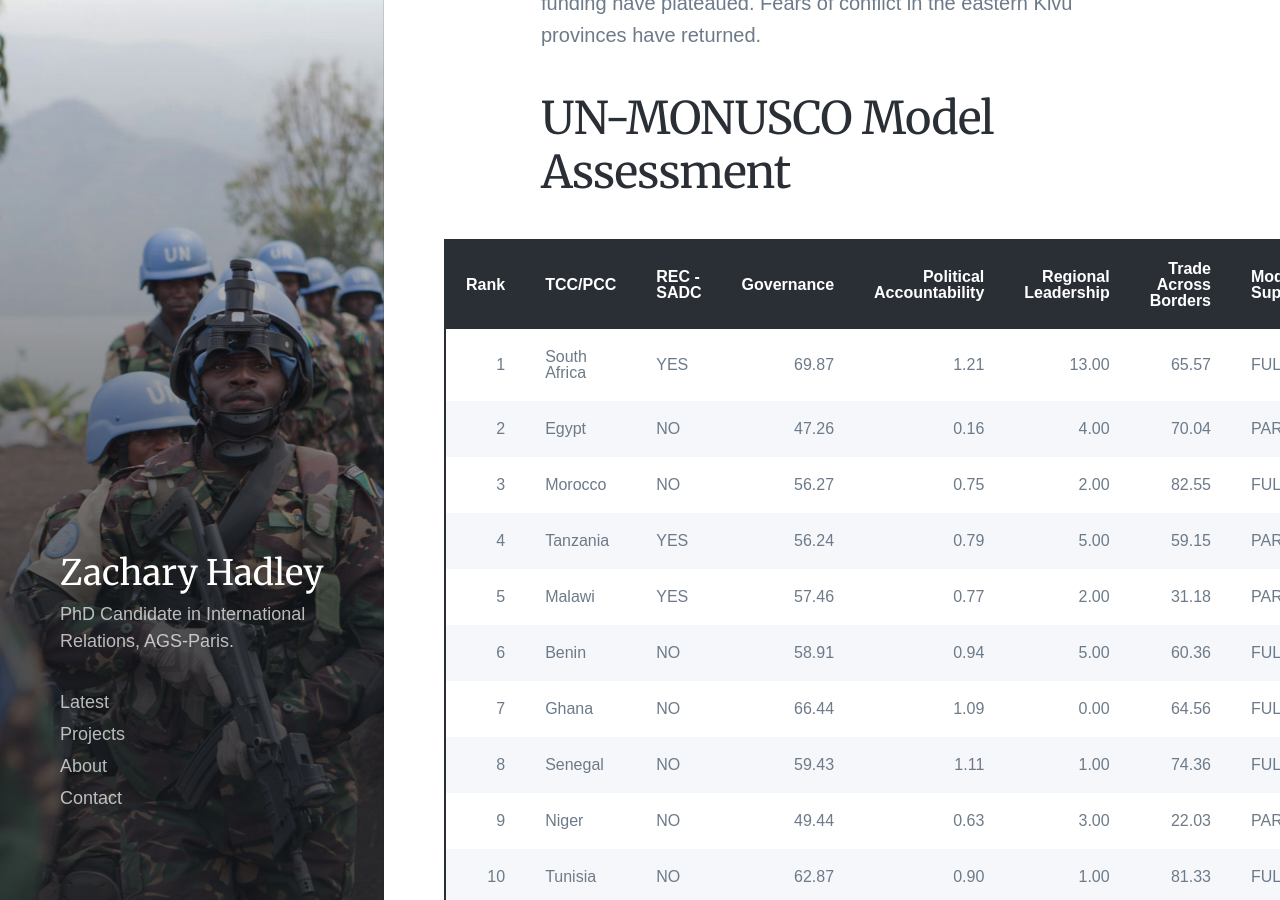
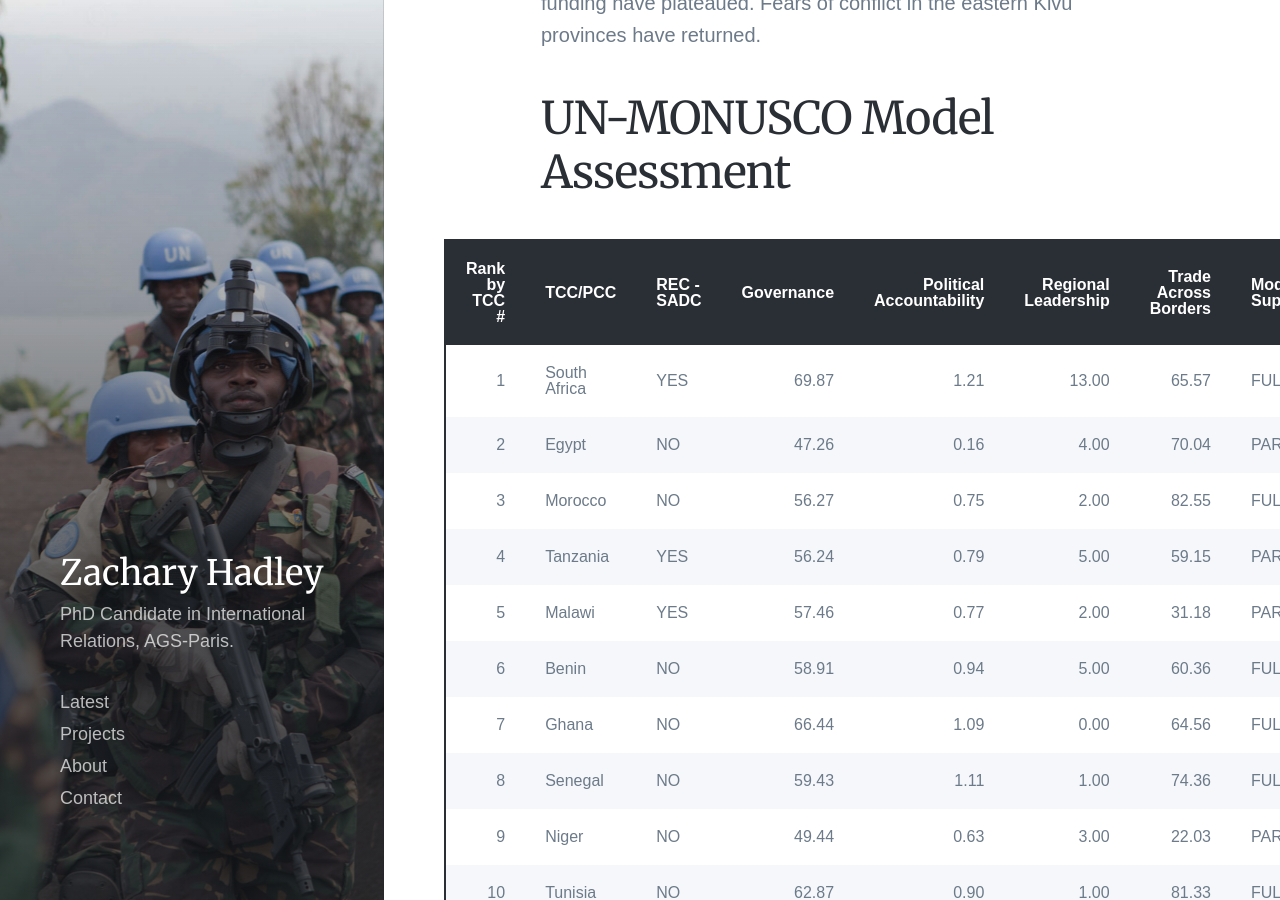
Before and after one commit to zhadley/zhadley.github.io, a Jekyll site: the page built from _projects/monusco.md, in a window 1280 px wide and 900 px high, scrolled down 4908 px. Built offline with Jekyll 4.4.1, drawn with Linux system fonts in a browser that asks for light colours; nearby versions of some CDN libraries; some web fonts are replaced.

Commit message:
Update monusco.md

```diff
--- a/_projects/monusco.md
+++ b/_projects/monusco.md
@@ -31,7 +31,7 @@ The implementation of the Nairobi Declaration works towards that objective. With
 <table class="table" style="width: auto !important; margin-left: auto; margin-right: auto;">
  <thead>
   <tr>
-   <th style="text-align:right;"> Rank </th>
+   <th style="text-align:right;"> Rank by TCC #</th>
    <th style="text-align:left;"> TCC/PCC </th>
    <th style="text-align:left;"> REC - SADC </th>
    <th style="text-align:right;"> Governance </th>
```
